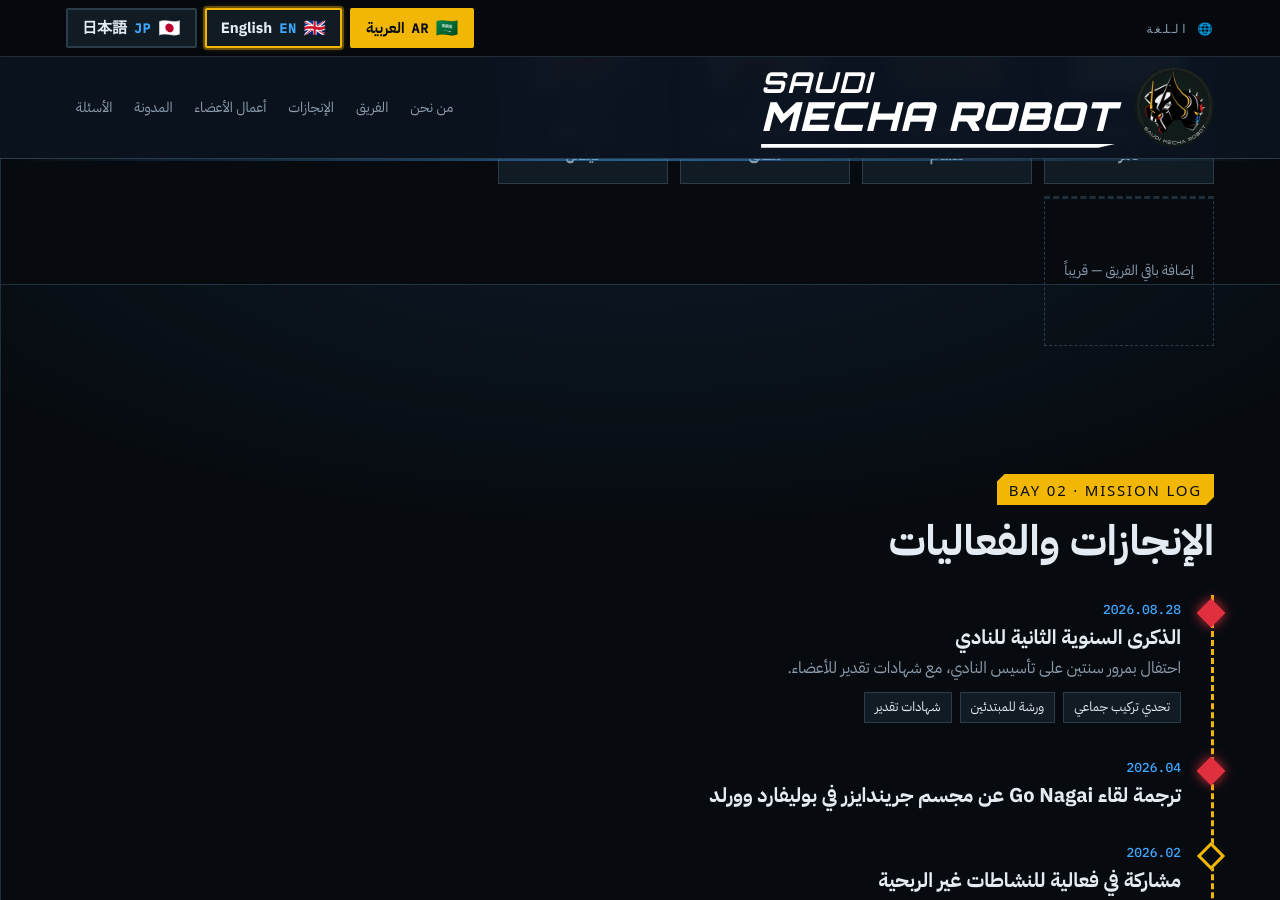
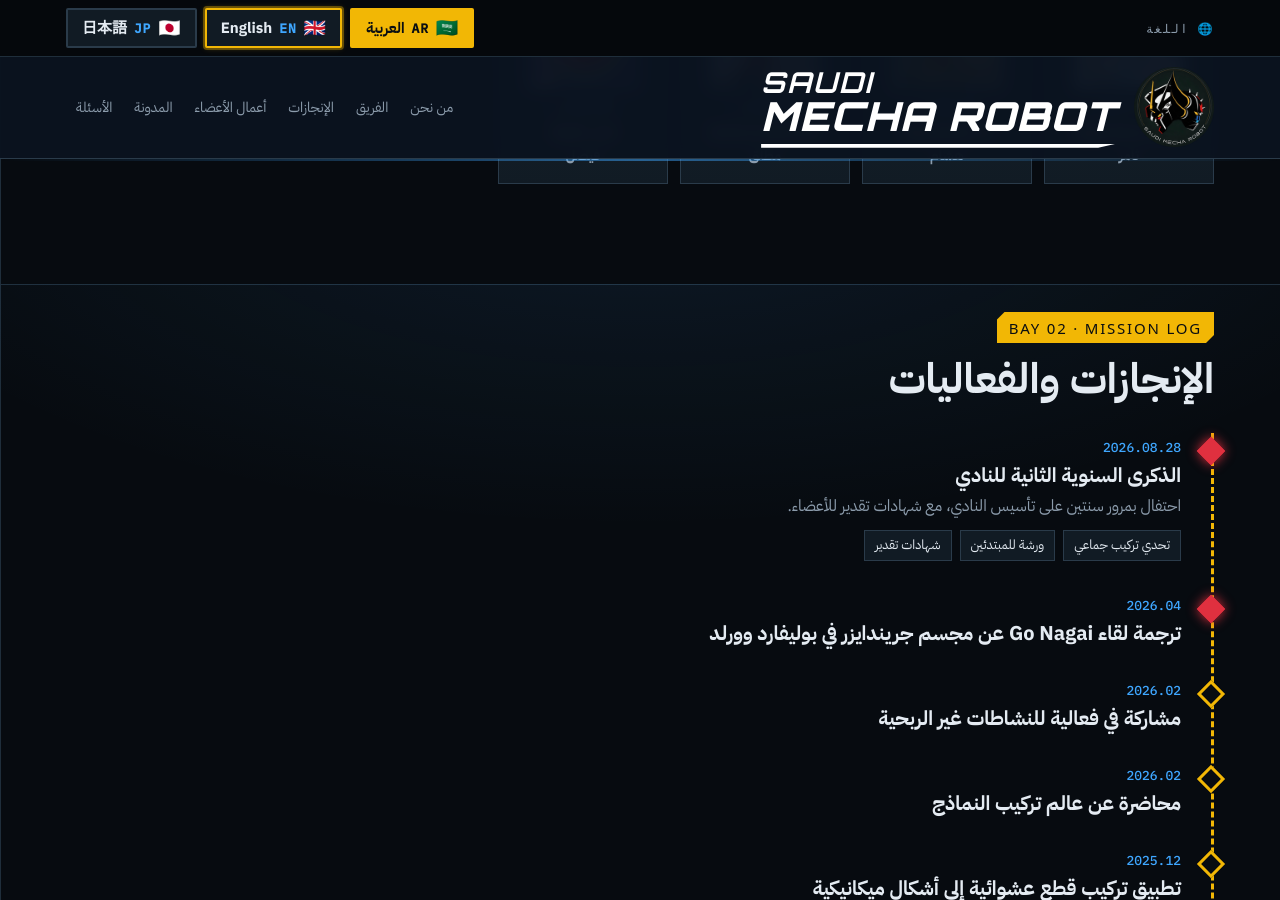
Before and after one commit to SaudiMechaRobot/SaudiMechaRobot.github.io, a Jekyll site: the page built from index.html, in a window 1280 px wide and 900 px high, scrolled down 2416 px. Built offline with Jekyll 4.4.1, drawn with Linux system fonts in a browser that asks for light colours; some web fonts are replaced.

Commit message:
Add files via upload

```diff
--- a/_includes/home.html
+++ b/_includes/home.html
@@ -66,7 +66,6 @@
           {% if mrn and mrn != "" %}<p class="crew-name" dir="auto">{{ mrn }}</p>{% endif %}
         </article>
       {%- endfor %}
-      <div class="crew slot">{{ t.team_slot }}</div>
     </div>
   </div></section>
   {%- endif %}
```
